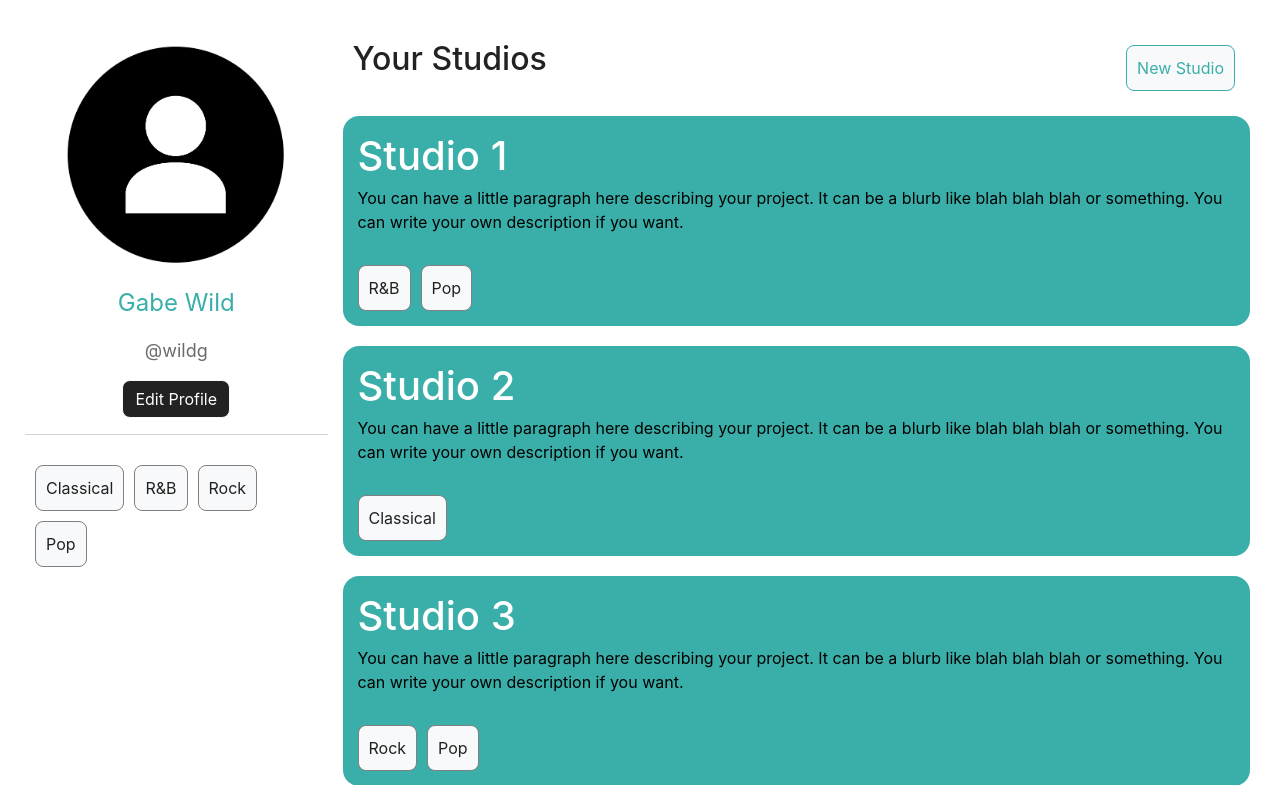
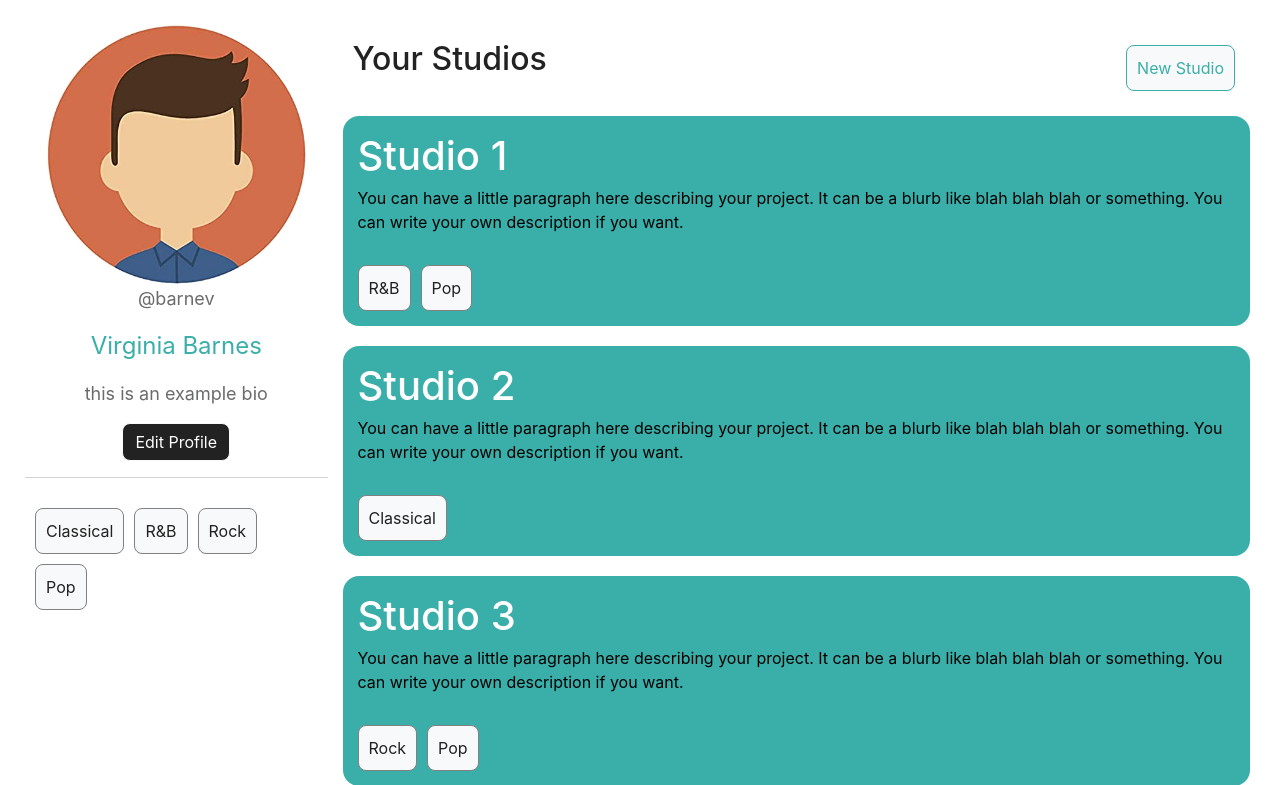
Before and after one commit to barnesv17/WebSys, a PHP site: page /user-profile.php in a window 1280 px wide. Shown: the part 88-873 px from the top of the page. Run offline with PHP 8.4, Linux system fonts and the light colour scheme.

Commit message:
Edit Profile functionality

```diff
--- a/JamSesh/user-profile.php
+++ b/JamSesh/user-profile.php
@@ -1,12 +1,41 @@
 <?php
-  // TO DO: Get settings from the database
+  // TO DO: Get user from the database
   $user = [
     "username" => "barnev",
-    "profilePic" => "assets/img/blank-avatar.png",
+    "profilePic" => "assets/img/profile-pictures/profilepic1.jpg",
     "displayName" => "Virginia Barnes",
     "bio" => "this is an example bio",
   ];
  ?>
+
+<!-- Check for edit profile updates -->
+ <?php
+   if( isset($_POST['save-changes'] ) ) {
+
+     // Profile Picture
+     if( isset( $_FILES['profile-pic'] ) ) {
+       if( @mime_content_type($_FILES["profile-pic"]["tmp_name"]) == "image/png" ||
+       @mime_content_type($_FILES["profile-pic"]["tmp_name"]) == "image/jpeg" ) { // check that it is an image
+         $file_name = $_FILES['profile-pic']['name'];
+         move_uploaded_file( $_FILES["profile-pic"]["tmp_name"], "assets/img/profile-pictures/".$file_name );
+         $user["profilePic"] = "assets/img/profile-pictures/".$file_name;
+       }
+     }
+
+     //Bio
+     if( $_POST['bio'] != "" ) {
+       $user["bio"] = $_POST['bio'];
+     }
+     // Display Name
+     if( $_POST['display-name'] != "" ) {
+       $user["displayName"] = $_POST['display-name'];
+     }
+     // Username
+     if( $_POST['username'] != "" ) {
+       $user["username"] = $_POST['username'];
+     }
+   }
+  ?>
 
 <!DOCTYPE html>
 <html lang="en-us">
@@ -46,7 +75,6 @@
           </button>
         </div>
 
-
         <form id="editProfileForm" method='POST' action='user-profile.php' enctype='multipart/form-data'>
           <div class="modal-body">
             <div class="form-group">
@@ -80,7 +108,7 @@
           </div>
           <div class="modal-footer">
             <button type="button" class="btn btn-secondary" data-dismiss="modal">Cancel</button>
-            <button type="submit" class="btn btn-info" data-dismiss="modal">Save Changes</button>
+            <button type="submit" name='save-changes' value="Submit" class="btn btn-info">Save Changes</button>
           </div>
         </form>
 
@@ -91,12 +119,17 @@
 
   <section class="d-xl-flex flex-row pad">
     <div class="d-flex flex-column text-center bio">
-      <img src="assets/img/blank-avatar.png" alt="profile picture" class="pic">
-      <p class="name">Gabe Wild</p>
-      <p class="subName">@wildg</p>
+
+      <?php
+        echo "<img src='" . $user["profilePic"] . "' alt='profile picture' class='pic'>";
+        echo "<p class='subName'>@" . $user["username"] . "</p>";
+        echo "<p class='name'>" . $user["displayName"] . "</p>";
+        echo "<p class='subName'>" . $user["bio"] . "</p>";
+       ?>
+
       <a data-toggle="modal" data-target="#editProfile" class="btn btn-light action-button changePic" role="button">
-        Edit
-        Profile</a>
+        Edit Profile
+      </a>
       <hr />
       <div class="genreContainer d-flex flex-row">
         <p class="btn btn-light action-button genres">Classical</p>
```
Also changed, not shown: JamSesh/assets/img/profile-pictures/blank-avatar.png (renamed from JamSesh/assets/img/blank-avatar.png), JamSesh/assets/img/profile-pictures/profilepic1.jpg (renamed from JamSesh/assets/img/profilepic1.jpg), JamSesh/assets/img/profile-pictures/profilepic2.jpg (renamed from JamSesh/assets/img/profilepic2.jpg), JamSesh/assets/img/profile-pictures/profilepic3.jpg (renamed from JamSesh/assets/img/profilepic3.jpg), JamSesh/assets/img/profile-pictures/profilepic4.jpg (renamed from JamSesh/assets/img/profilepic4.jpg), JamSesh/assets/img/profile-pictures/profilepic5.jpg (renamed from JamSesh/assets/img/profilepic5.jpg).
